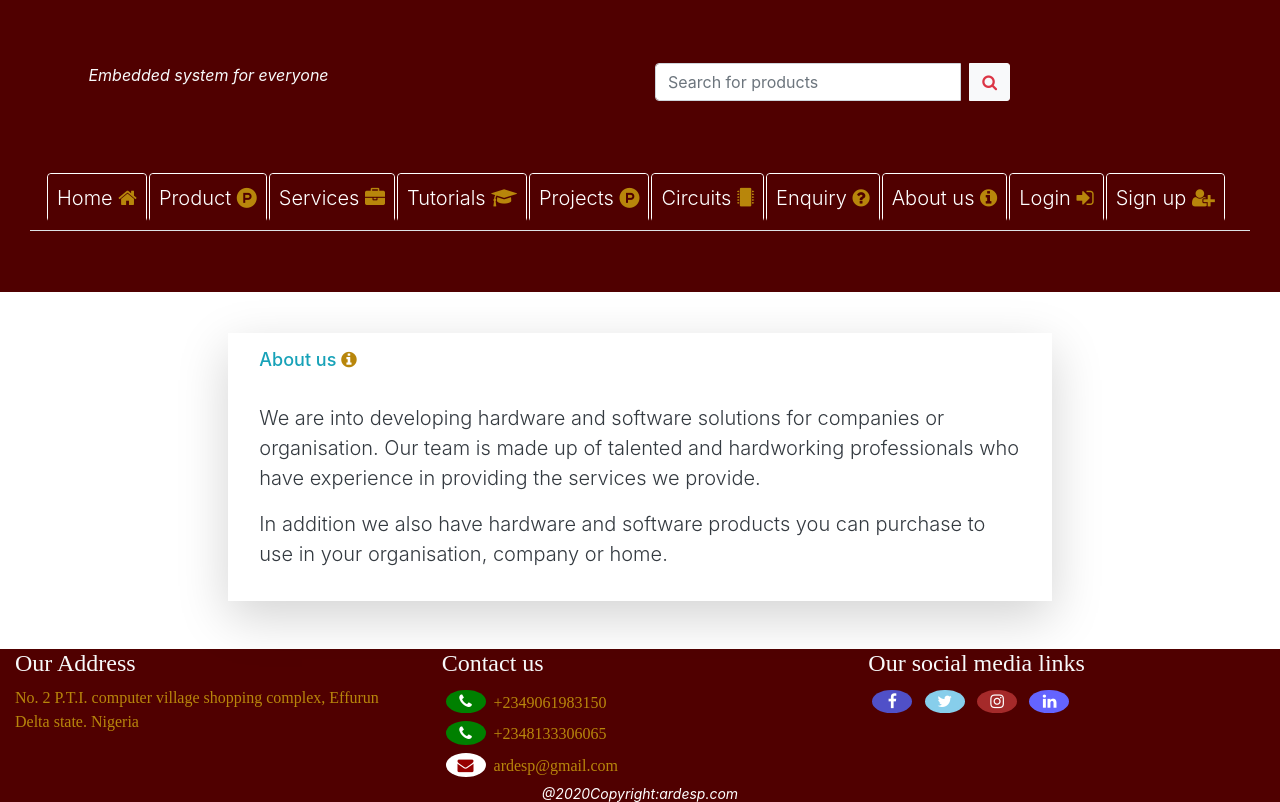
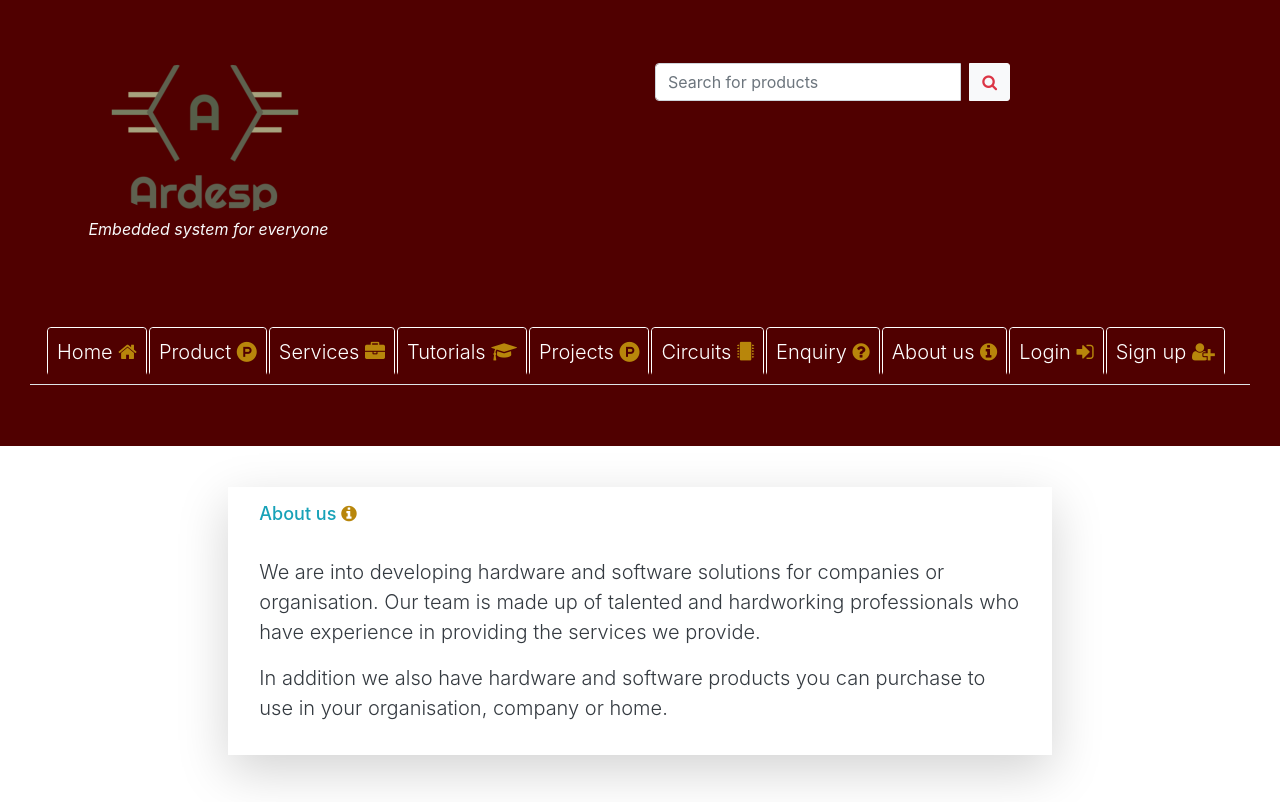
Before and after one commit to belloshehu/my-startup-website, a Django app: page /aboutus/ in a window 1280 px wide. Shown: the top 802 px of the page. Run offline with Django 3.2, Linux system fonts and the light colour scheme; some libraries are stand-ins or nearby versions.

Commit message:
Refactor code.

```diff
--- a/embeddedsite/templates/base.html
+++ b/embeddedsite/templates/base.html
@@ -20,7 +20,7 @@
 					<div class="col-xl-6 col-lg-6 col-md-12 col-sm-12">
 						<div class="row">
 							<div class="col-xl-12 col-lg-12 col-md-12 col-sm-12" id="logo">
-								<!--img class="rounded-circle" src="{% static 'images/logo.png' %}" -->
+								<img class="rounded-circle" src="{% static 'images/logo.png' %}">
 							</div>
 							<div class="col-xl-12 col-lg-12 col-md-12 col-sm-12" id="mission">
 								<p class="text-light "><em >Embedded system for everyone</em></p>
@@ -73,12 +73,12 @@
 									<ul class="navbar-nav">
 										<li class="nav-item rounded">
 											<a  class="nav-link lead" href="{% url 'embeddedsite:login' %}">
-												<span class="glyphicon glyphicon-log-in"></span> Login <i class="fa fa-sign-in" aria-hidden="true"></i>
+												Login <i class="fa fa-sign-in" aria-hidden="true"></i>
 											</a>
 										</li>
 										<li class="nav-item rounded">
 											<a  class="nav-link lead" href="{% url 'embeddedsite:signup' %}">
-												<span class="glyphicon glyphicon-user"></span>Sign up <i class="fa fa-user-plus" aria-hidden="true"></i>
+												Sign up <i class="fa fa-user-plus" aria-hidden="true"></i>
 											</a>
 										</li>
 								</ul>
@@ -96,17 +96,6 @@
 		<!-- footer -->
 		<div class="row footer-section">
 			<div class="col-lg-12 col-md-12 col-sm-12">
-				<!--div class="row">
-					<div class="col-lg-12 col-xl-12 col-md-12 col-sm-12">
-						<h3 class="text-light">Our Team</h3>
-						{%for team_member in team_members%}
-							<div class="col-xl-3 col-lg-3 col-md-6 col-sm-12">
-								<img class="rounded-circle" src="{{team_member.picture.url}}" alt="member image" width="50%" height="60%">
-								<p class="text-dark">{{team_member.position}} </p>
-							</div>
-						{%endfor%}
-					</div>
-				</div-->
 				<div class="row footer-item">
 					<div class="col-xl-4 col-md-12 col-lg-4 col-sm-12">
 						<h4 class="text-light">Our Address</h4>
--- a/embeddedsite/urls.py
+++ b/embeddedsite/urls.py
@@ -12,7 +12,7 @@ urlpatterns = [
     path('cart/<int:product_id>/', views.add_to_cart, name='cart'),
     path('showcart/', views.show_cart, name='show_cart'),
     path('removefromcart/<int:product_id>/', views.remove_from_cart, name='remove_from_cart'),
-    path('comment/<int:tutorial_id>/', views.handle_comment_submission, name='comment submission'),
+    path('comment/<int:tutorial_id>/', views.handle_comment_submission, name='comment_submission'),
     path('services/', views.services, name='services'),
     path('aboutus/', views.about_us, name='aboutus'),
     path('enquiry/', views.enquiry, name='enquiry'),
--- a/startupwebsite/settings.py
+++ b/startupwebsite/settings.py
@@ -132,11 +132,11 @@ USE_L10N = True
 
 USE_TZ = True
 
-#STATICFILES_STORAGE = 'whitenoise.storage.CompressedManifestStaticFilesStorage'
+STATICFILES_STORAGE = 'whitenoise.storage.CompressedManifestStaticFilesStorage'
 # Static files (CSS, JavaScript, Images)
 # https://docs.djangoproject.com/en/3.0/howto/static-files/
 STATICFILES_DIRS = (
-    os.path.join(BASE_DIR, 'static'),
+    os.path.join(BASE_DIR, 'startupwebsite/static'),
 )
 STATIC_URL = '/static/'
 STATIC_ROOT = os.path.join(BASE_DIR, 'staticfiles')
```
Lines whose indentation alone changed are shown as unchanged.
